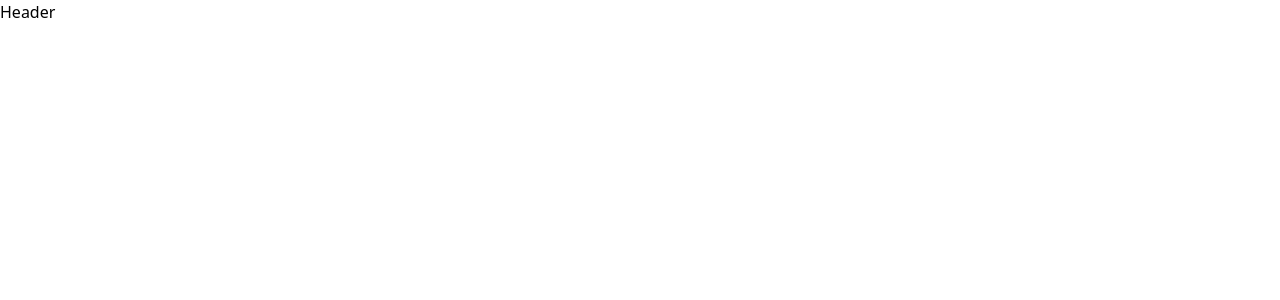
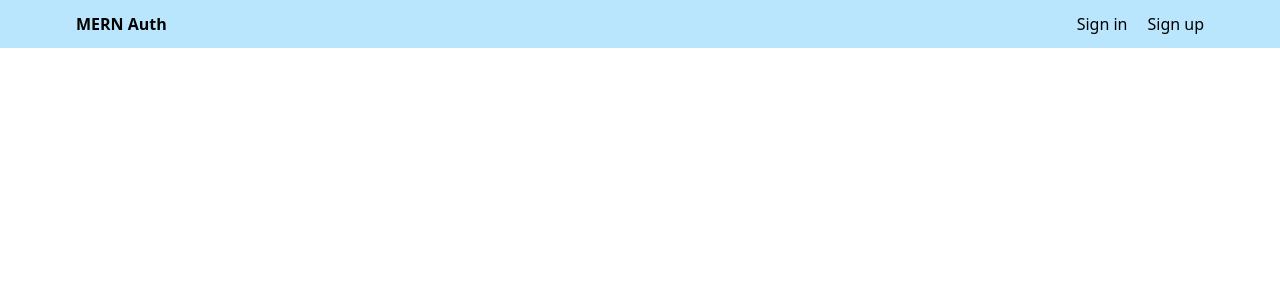
Before and after one commit to riteshchaudhary375/mern-auth-app, a React (Vite) app in the folder client/: page / in a window 1280 px wide. Before the commit this address had no page. Shown: the top 300 px of the page. Built offline with nearby package versions, Linux system fonts and the light colour scheme.

Commit message:
complete header component ui

```diff
--- a/client/src/components/Header.jsx
+++ b/client/src/components/Header.jsx
@@ -1,7 +1,24 @@
 import React from "react";
+import { Link } from "react-router-dom";
 
 const Header = () => {
-  return <div>Header</div>;
+  return (
+    <div className="bg-sky-200">
+      <div className="flex justify-between items-center max-w-6xl mx-auto p-3">
+        <Link to="/">
+          <h1 className="font-bold">MERN Auth</h1>
+        </Link>
+        <ul className="flex gap-5">
+          <Link to="/sign-in" className="hover:underline">
+            <li>Sign in</li>
+          </Link>
+          <Link to="/sign-up" className="hover:underline">
+            <li>Sign up</li>
+          </Link>
+        </ul>
+      </div>
+    </div>
+  );
 };
 
 export default Header;
```
